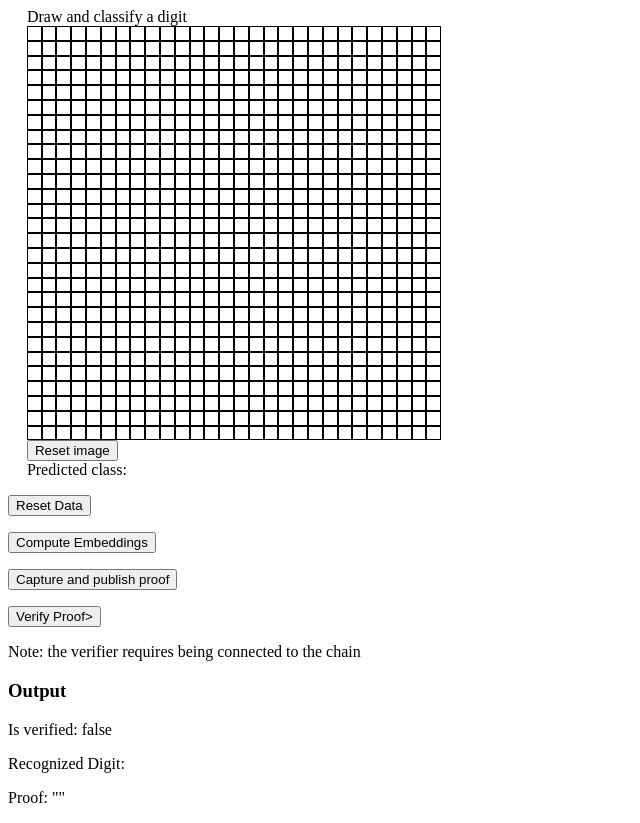
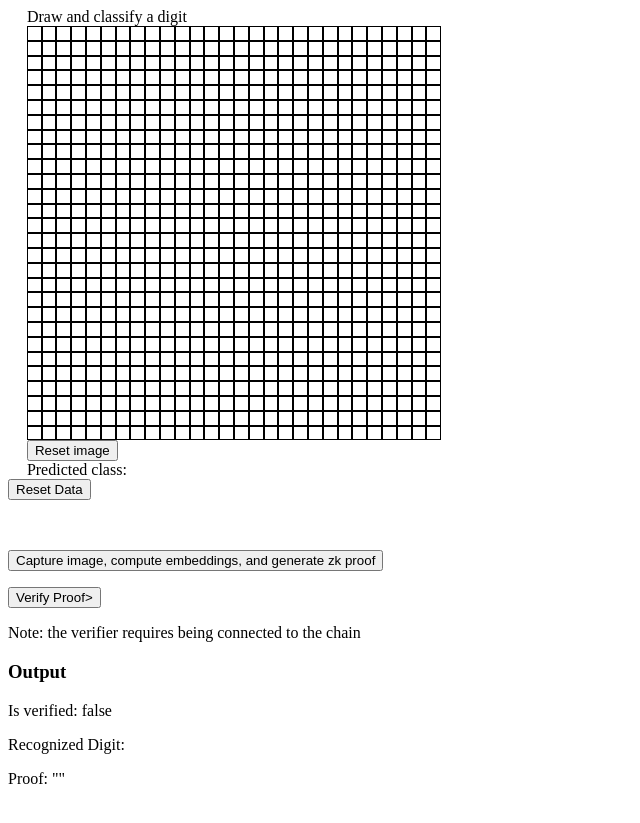
Before and after one commit to 0xZKML/zk-mnist, a React (Create React App) app: page / in a window 1280 px wide. Shown: the whole page, without its empty margins (0-640 px from the left). Built offline with nearby package versions, Linux system fonts and the light colour scheme.

Commit message:
merged some buttons

```diff
--- a/src/App.js
+++ b/src/App.js
@@ -31,11 +31,31 @@ function App() {
     await window.ethereum.request({ method: 'eth_requestAccounts' });
     }
 
-    async function publishProof() {
-        if (typeof window.ethereum !== 'undefined') {
+    async function doProof() {
+      console.log(image)
+      const session = await InferenceSession.create(
+        "http://localhost:3000/trimmed_convet.onnx",
+        {
+          executionProviders: ["wasm"],
+        }
+      );
+
+      const data = Float32Array.from(image)
+      console.log(data)
+      const tensor = new Tensor('float32', data, [1, 1, 28, 28]);
+      console.log(tensor)
+      const feeds = { input: tensor};
+      const results = await session.run(feeds);
+      const embeddingResult = results.output.data;
+      console.log(embeddingResult)
+      var tempQuantizedEmbedding = new Array(50)
+      for (var i = 0; i < 50; i++)
+        tempQuantizedEmbedding[i] = parseInt((embeddingResult[i]*1000).toFixed()) + 10000;
+
+      if (typeof window.ethereum !== 'undefined') {
           console.log('generate proof with')
-          console.log(quantizedEmbedding)
-            const { proof, publicSignals } = await generateProof(quantizedEmbedding)
+          console.log(tempQuantizedEmbedding)
+            const { proof, publicSignals } = await generateProof(tempQuantizedEmbedding)
             setPublicSignal(publicSignals);
             setProof(proof);
         }
@@ -56,29 +76,6 @@ function App() {
             console.log(err)
         }
         }
-    }
-
-    async function calcEmbedding() {
-      console.log(image)
-      const session = await InferenceSession.create(
-        "http://localhost:3000/trimmed_convet.onnx",
-        {
-          executionProviders: ["wasm"],
-        }
-      );
-      const data = Float32Array.from(image)
-      console.log(data)
-      const tensor = new Tensor('float32', data, [1, 1, 28, 28]);
-      console.log(tensor)
-      const feeds = { input: tensor};
-      const results = await session.run(feeds);
-      const embeddingResult = results.output.data;
-      console.log(embeddingResult)
-      var tempQuantizedEmbedding = new Array(50)
-      for (var i = 0; i < 50; i++)
-        tempQuantizedEmbedding[i] = parseInt((embeddingResult[i]*1000).toFixed()) + 10000;
-
-      setQuantizedEmbedding(tempQuantizedEmbedding)
     }
 
     async function myReset() {
@@ -104,17 +101,16 @@ function App() {
       <MNISTBoard onChange={(r,c) => handleChangeData(r,c)}  />
 
       <header className="App-header">
-        <p></p>
         <button onClick={myReset}>
         Reset Data
         </button>
-        <p></p>
-        <button onClick={calcEmbedding}>
+        <p><br></br></p>
+        {/* <button onClick={calcEmbedding}>
            Compute Embeddings
         </button>
-        <p></p>
-        <button onClick={publishProof}>
-            Capture and publish proof
+        <p></p> */}
+        <button onClick={doProof}>
+        Capture image, compute embeddings, and generate zk proof
         </button>
 
         <p></p>
```
Also changed, not shown: typechain/factories/Verifier__factory.ts (+1 -1 lines), 2 other files (tests, documents, lock files or other folders).
